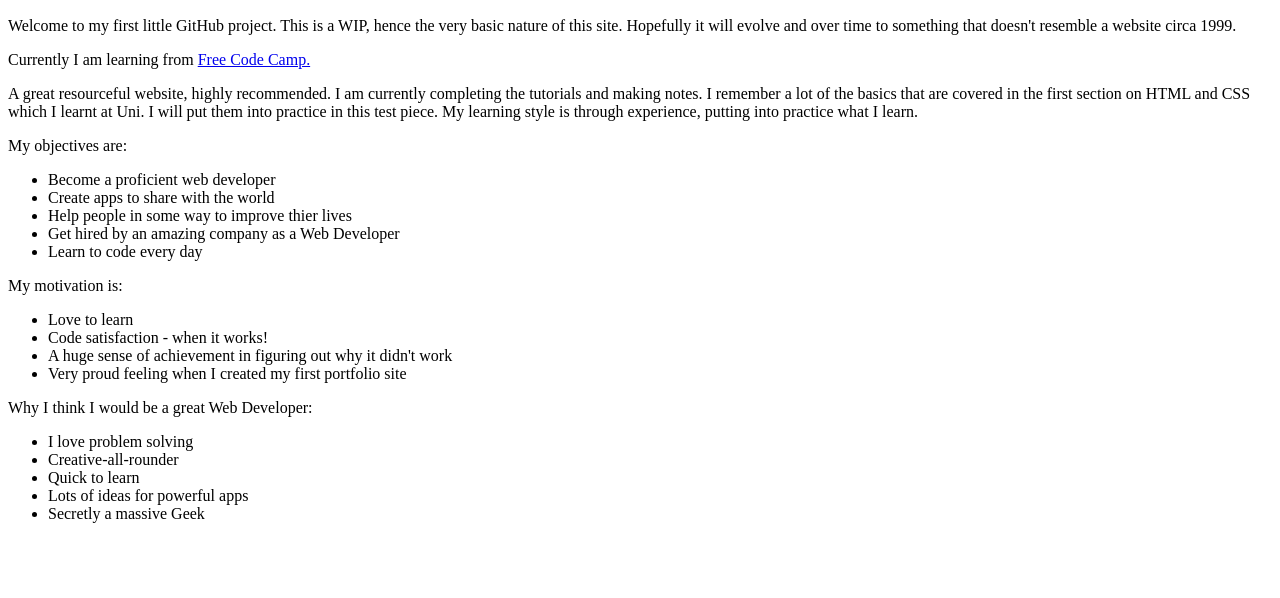
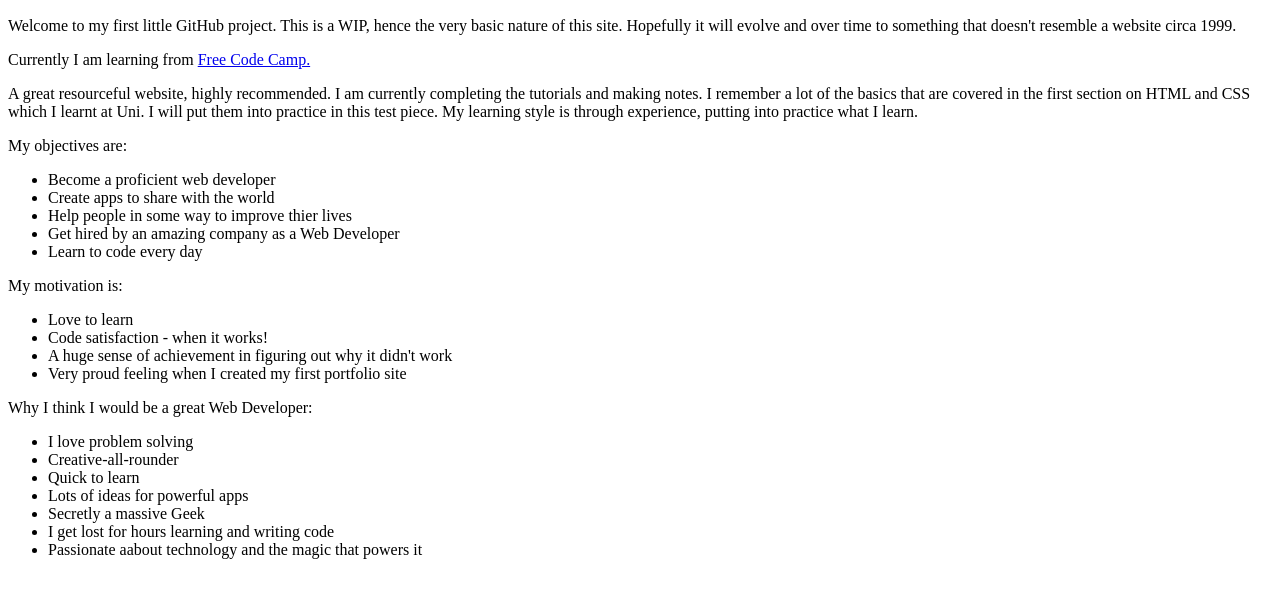
Before and after one commit to bb-hx/test, a plain HTML site: page index.html in a window 1280 px wide. Shown: the part 110-708 px from the top of the page. Drawn offline with Linux system fonts and the light colour scheme; a web font is replaced by a local one.

Commit message:
Added to 3rd ul

```diff
--- a/index.html
+++ b/index.html
@@ -24,6 +24,7 @@
 	<li>Quick to learn</li>
 	<li>Lots of ideas for powerful apps</li>
 	<li>Secretly a massive Geek</li>
-
+	<li>I get lost for hours learning and writing code</li>
+	<li>Passionate aabout technology and the magic that powers it</li>
 
 </html>
```
